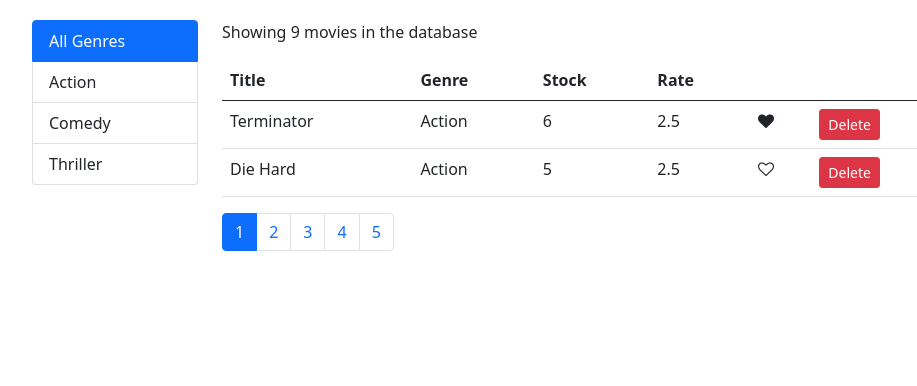
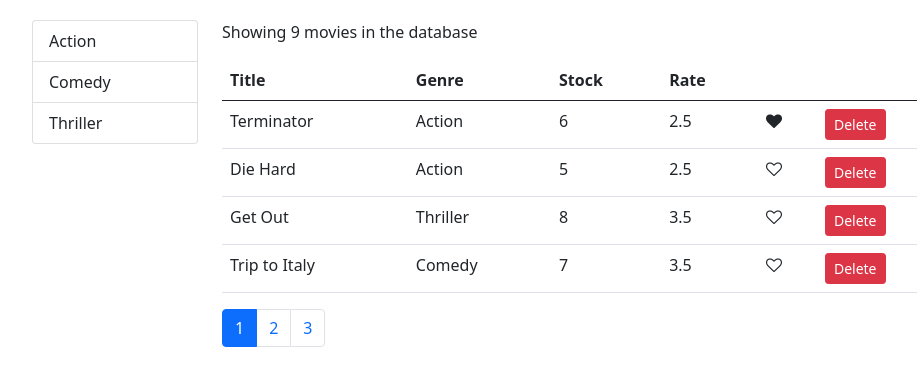
Before and after one commit to abhi886/react-library-management-system, a React (Create React App) app: page / in a window 1280 px wide. Shown: the top 386 px of the page, without its empty margins (50-967 px from the left). Built offline with nearby package versions, Linux system fonts and the light colour scheme.

Commit message:
Filtering - implementing Filtering

```diff
--- a/src/components/common/listGroup.jsx
+++ b/src/components/common/listGroup.jsx
@@ -1,12 +1,19 @@
 import React from "react";
 
 const ListGroup = (props) => {
-  const { items, textProperty, valueProperty } = props;
+  const { items, textProperty, valueProperty, selectedItem, onItemSelect } =
+    props;
+  console.log(props);
   return (
     <ul className='list-group'>
-      <li className='list-group-item active'>All Genres</li>
       {items.map((item) => (
-        <li key={item[valueProperty]} className='list-group-item '>
+        <li
+          onClick={() => onItemSelect(item)}
+          key={item[valueProperty]}
+          className={
+            item === selectedItem ? "list-group-item active" : "list-group-item"
+          }
+        >
           {item[textProperty]}
         </li>
       ))}
--- a/src/components/common/pagination.jsx
+++ b/src/components/common/pagination.jsx
@@ -4,7 +4,6 @@ import _ from "lodash";
 
 const Pagination = (props) => {
   const { itemsCount, pageSize, currentPage, onPageChange } = props;
-  console.log(currentPage);
   const pagesCount = Math.ceil(itemsCount / pageSize);
   if (pagesCount === 1) return null;
   const pages = _.range(1, pagesCount + 1);
@@ -16,7 +15,11 @@ const Pagination = (props) => {
             key={page}
             className={page === currentPage ? "page-item active" : "page-item"}
           >
-            <a className='page-link' onClick={() => onPageChange(page)}>
+            <a
+              href='/#'
+              className='page-link'
+              onClick={() => onPageChange(page)}
+            >
               {page}
             </a>
           </li>
--- a/src/components/movies.jsx
+++ b/src/components/movies.jsx
@@ -9,7 +9,7 @@ import { getGenres } from "../services/fakeGenreService";
 class Movies extends Component {
   state = {
     movies: [],
-    pageSize: 2,
+    pageSize: 4,
     currentPage: 1,
     genres: [],
   };
@@ -36,16 +36,25 @@ class Movies extends Component {
   };
 
   handleGenreSelect = (genre) => {
-    console.log(genre);
+    this.setState({ selectedGenre: genre });
   };
 
   render() {
     const { length: count } = this.state.movies;
-    const { pageSize, currentPage, movies: allMovies, genres } = this.state;
+    const {
+      pageSize,
+      currentPage,
+      movies: allMovies,
+      selectedGenre,
+    } = this.state;
+
+    const filtered = selectedGenre
+      ? allMovies.filter((m) => m.genre._id === selectedGenre._id)
+      : allMovies;
 
     if (count === 0) return <p>No movies in the database.</p>;
 
-    const movies = paginate(allMovies, currentPage, pageSize);
+    const movies = paginate(filtered, currentPage, pageSize);
 
     return (
       <>
@@ -53,12 +62,13 @@ class Movies extends Component {
           <div className='row'>
             <div className='col-2'>
               <ListGroup
-                items={genres}
+                items={this.state.genres}
+                selectedItem={this.state.selectedGenre}
                 onItemSelect={this.handleGenreSelect}
               ></ListGroup>
             </div>
             <div className='col-8'>
-              <p>Showing {this.state.movies.length} movies in the database</p>
+              <p>Showing {filtered.length} movies in the database</p>
               <table className='table'>
                 <thead>
                   <tr>
@@ -98,7 +108,7 @@ class Movies extends Component {
               </table>
 
               <Pagination
-                itemsCount={count}
+                itemsCount={filtered.length}
                 currentPage={currentPage}
                 pageSize={pageSize}
                 onPageChange={this.handlePageChange}
```
